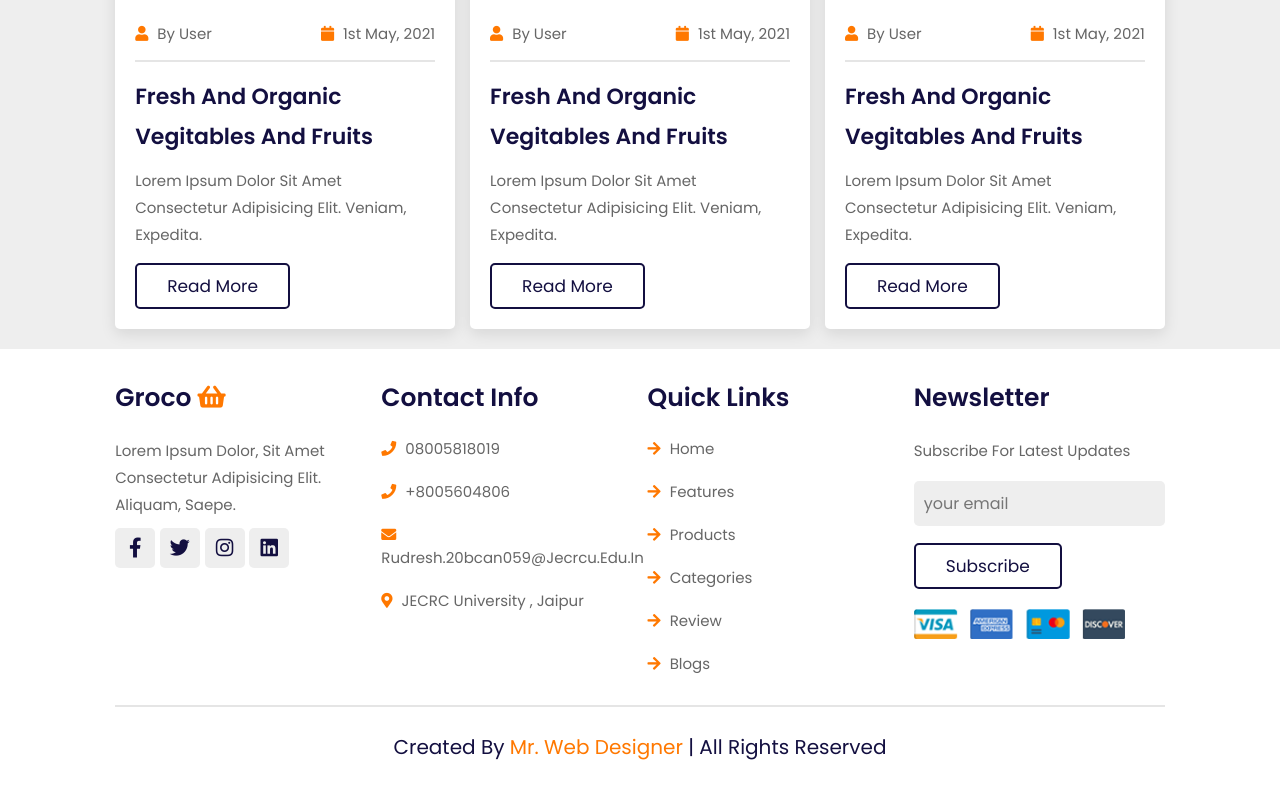
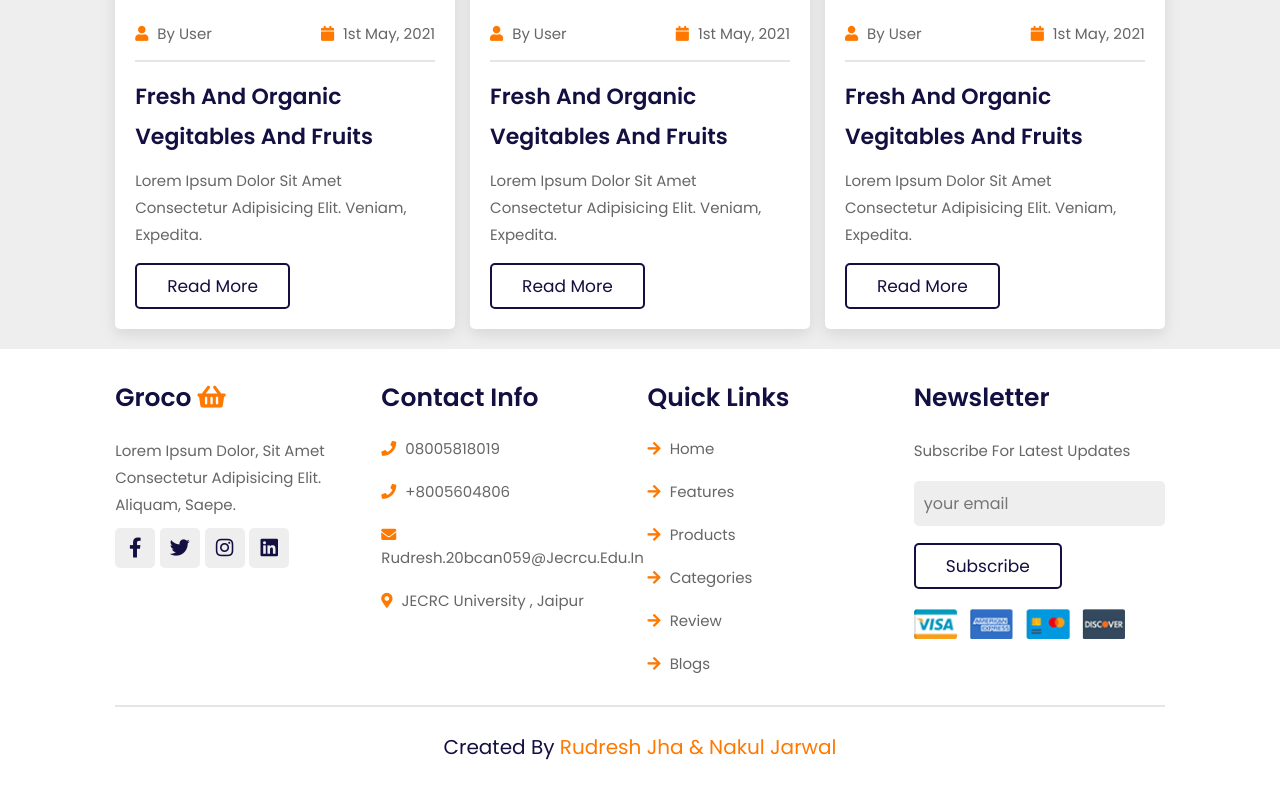
Before and after one commit to rudreshh7/groco-grocery-shoping, a plain HTML site: page index.html in a window 1280 px wide. Shown: the part 3920-4712 px from the top of the page. Drawn offline with nearby package versions, Linux system fonts and the light colour scheme.

Commit message:
Update index.html

```diff
--- a/index.html
+++ b/index.html
@@ -489,7 +489,7 @@
 
         </div>
 
-        <div class="credit"> created by <span> mr. web designer </span> | all rights reserved </div>
+        <div class="credit"> created by <span> Rudresh Jha & Nakul Jarwal </span> </div>
 
     </section>
 
```
